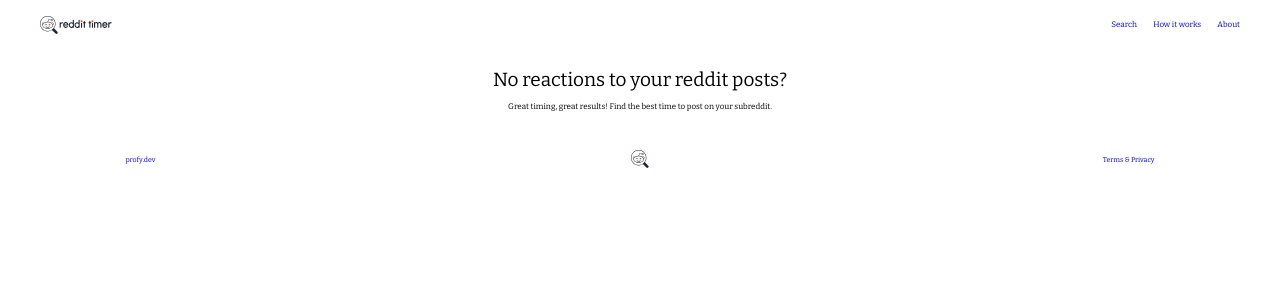
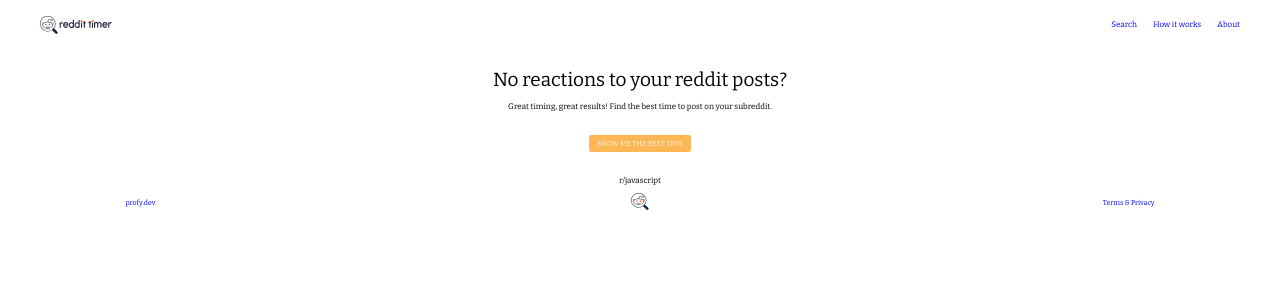
Before and after one commit to profydev/reddit-timer-albiCoder, a React (Create React App) app: page / in a window 1280 px wide. Shown: the top 300 px of the page. Built offline with nearby package versions, Linux system fonts and the light colour scheme; a web font is replaced by a local one.

Commit message:
adding button and default default subreddit on search section

```diff
--- a/src/components/HeroSection.jsx
+++ b/src/components/HeroSection.jsx
@@ -24,12 +24,19 @@
   position: relative;
 `;
 const SearchButton = styled.button`
-display: none;
-
+  font-size: .441rem;
+  background-color: #FDB755;
+  border-radius: .125rem;
+  color: #f4f4f4;
+  border: solid .2rem #fdb755;
+  padding: .1rem .33rem;
+  font-weight: 500;
+  cursor: pointer;
 `;
-const JavascriptText = styled.h5`
-display: none;
-
+const JavascriptText = styled.p`
+  font-size: .5rem;
+  top: 1rem;
+  position: relative;
 `;
 const Table = styled.div`
   display: none;
```
